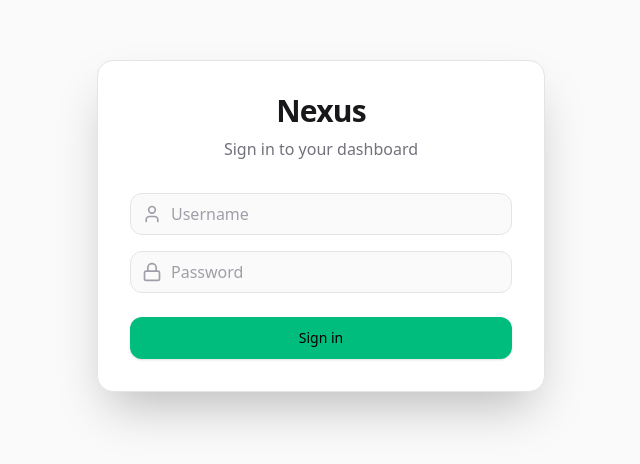
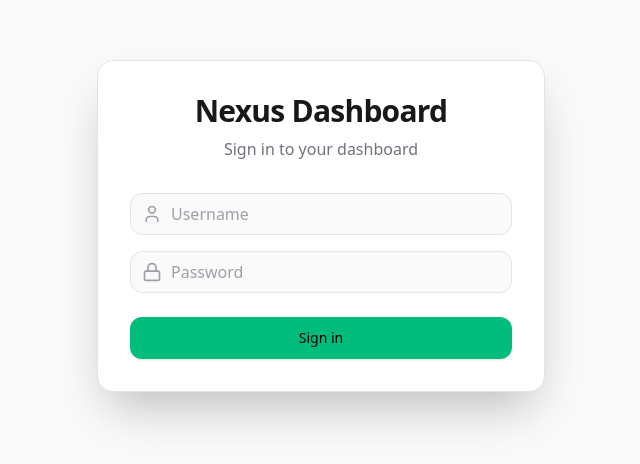
Before and after one commit to Ferns1992/nexus-dashboard, a React (Vite) app: page / in a window 1280 px wide. Shown: the part 174-638 px from the top of the page, without its empty margins (319-959 px from the left). Built offline with nearby package versions, Linux system fonts and the light colour scheme.

Commit message:
feat: Update app title and branding to Nexus Dashboard
Replaces outdated references to "My Google AI Studio App" and "Nexus" with the more descriptive "Nexus Dashboard" across the application. This ensures consistent branding and clearly communicates the application's purpose.

```diff
--- a/index.html
+++ b/index.html
@@ -3,7 +3,7 @@
   <head>
     <meta charset="UTF-8" />
     <meta name="viewport" content="width=device-width, initial-scale=1.0" />
-    <title>My Google AI Studio App</title>
+    <title>Nexus Dashboard</title>
   </head>
   <body>
     <div id="root"></div>
--- a/src/components/Dashboard.tsx
+++ b/src/components/Dashboard.tsx
@@ -249,7 +249,7 @@ export default function Dashboard() {
               <div className="w-8 h-8 rounded-lg bg-emerald-500 flex items-center justify-center text-black font-bold">
                 N
               </div>
-              <h1 className="text-xl font-semibold tracking-tight">Nexus</h1>
+              <h1 className="text-xl font-semibold tracking-tight">Nexus Dashboard</h1>
             </div>
 
             {user && (
--- a/src/components/Login.tsx
+++ b/src/components/Login.tsx
@@ -35,7 +35,7 @@ export default function Login() {
     <div className="min-h-screen flex items-center justify-center bg-zinc-50 text-zinc-900 dark:bg-zinc-950 dark:text-zinc-100">
       <div className="w-full max-w-md p-8 space-y-8 bg-white dark:bg-zinc-900 rounded-2xl shadow-2xl border border-zinc-200 dark:border-zinc-800">
         <div className="text-center">
-          <h2 className="text-3xl font-bold tracking-tight">Nexus</h2>
+          <h2 className="text-3xl font-bold tracking-tight">Nexus Dashboard</h2>
           <p className="text-zinc-500 dark:text-zinc-400 mt-2">Sign in to your dashboard</p>
         </div>
 
```
